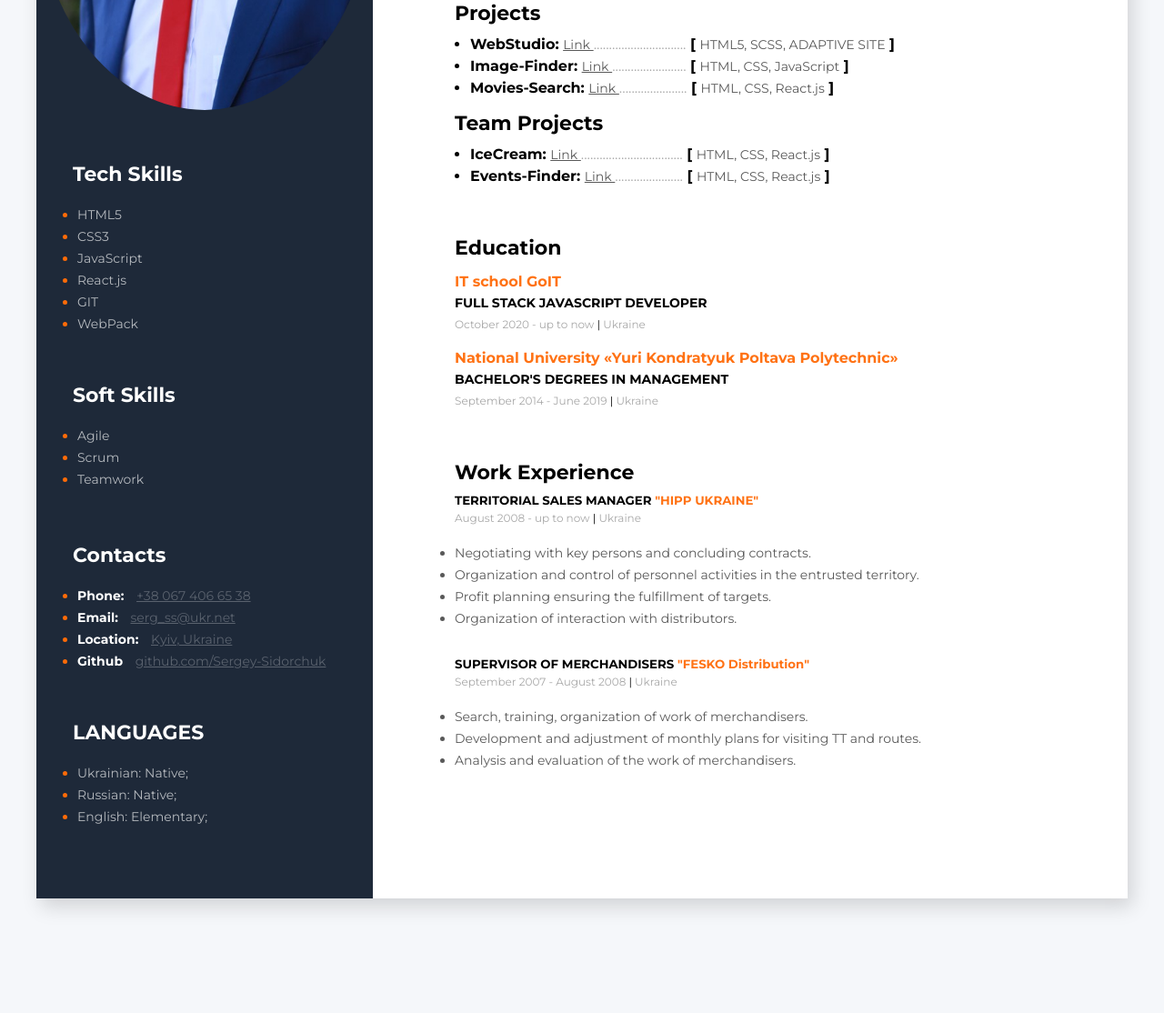
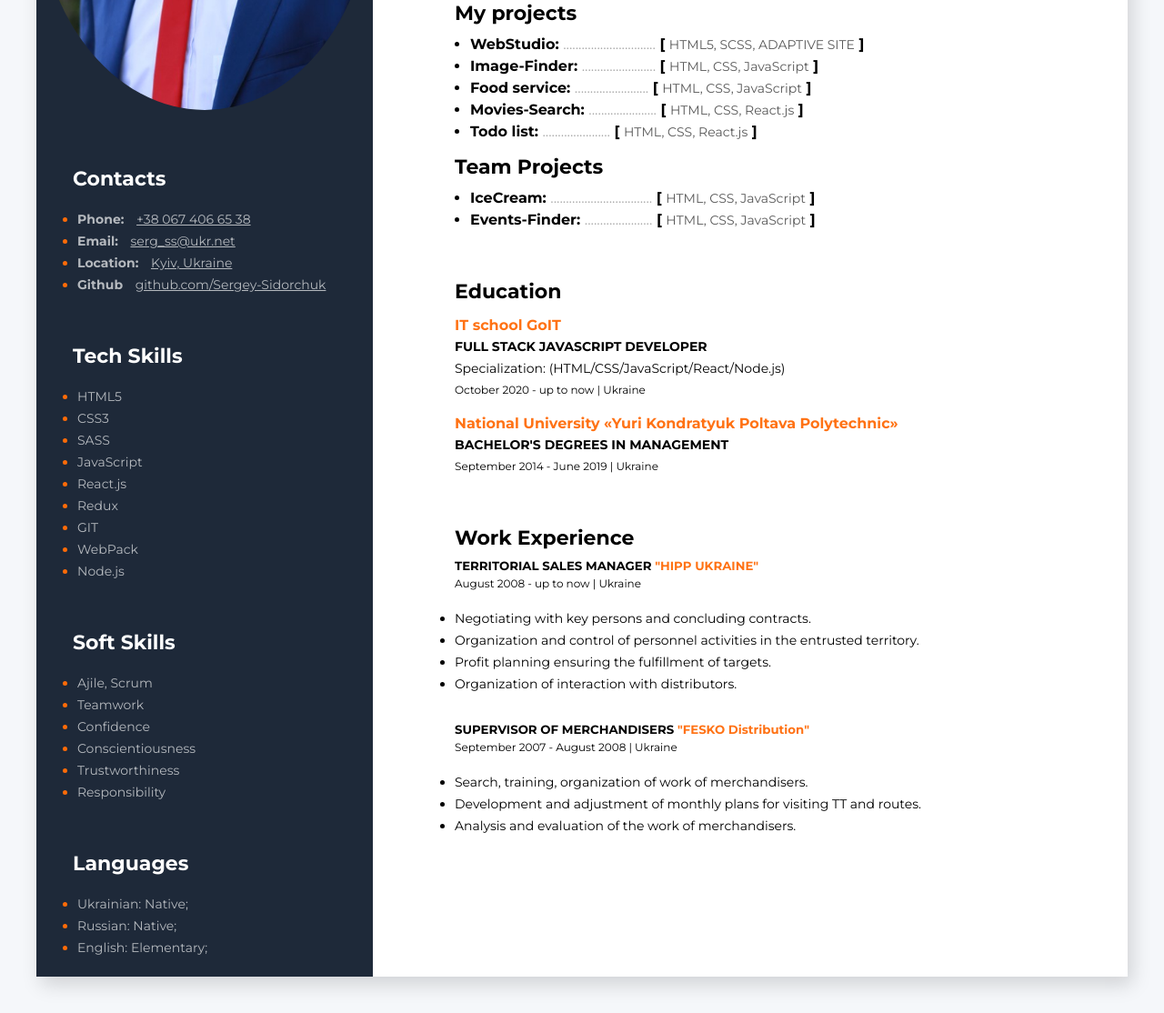
Before and after one commit to Sergey-Sidorchuk/resume, a plain HTML site: page index.html in a window 1280 px wide. Shown: the part 444-1558 px from the top of the page at 91% size. Before the commit the page ends 1472 px from the top, so only its background shows below. Drawn offline with Linux system fonts and the light colour scheme.

Commit message:
fixed info

```diff
--- a/index.html
+++ b/index.html
@@ -4,7 +4,7 @@
 <head>
     <meta charset="UTF-8" />
     <meta name="viewport" content="width=device-width, initial-scale=1.0" />
-    <title>My resume</title>
+    <title>Resume Sidorchuk Sergey</title>
     <link rel="stylesheet" href="./styles.css" />
     <link href="https://fonts.googleapis.com/css2?family=Montserrat:wght@400;700&display=swap" rel="stylesheet" />
 </head>
@@ -14,58 +14,6 @@
     <div class="wrapper">
         <aside class="sidebar">
             <img class="my-photo" src="./img/photo1.jpg" alt="my photo" />
-            <!--Tech Skills container-->
-            <div class="tech-skills-container">
-                <h3 class="tech-skills-title">Tech Skills</h3>
-                <ul>
-                    <li class="tech-skills-item">
-                        <span class="tech-skills-text">HTML5</span>
-                    </li>
-                    <li class="tech-skills-item">
-                        <span class="tech-skills-text">CSS3</span>
-                    </li>
-                    <li class="tech-skills-item">
-                        <span class="tech-skills-text">JavaScript</span>
-                    </li>
-                    <li class="tech-skills-item">
-                        <span class="tech-skills-text">React.js</span>
-                    </li>
-                    <li class="tech-skills-item">
-                        <span class="tech-skills-text">GIT</span>
-                    </li>
-                    <li class="tech-skills-item">
-                        <span class="tech-skills-text">WebPack</span>
-                    </li>
-                    <!-- <li class="tech-skills-item">
-                    <span class="tech-skills-text">Node.js</span>
-                </li>
-                <li class="tech-skills-item">
-                    <span class="tech-skills-text">Ajile, Scrum</span>
-                </li> -->
-                </ul>
-            </div>
-
-            <!--Soft Skills container-->
-            <div class="soft-skills-container">
-                <h3 class="soft-skills-title">Soft Skills</h3>
-                <ul>
-                    <li class="soft-skills-item">
-                        <span class="soft-skills-text">Agile</span>
-                    </li>
-
-                    <li class="soft-skills-item">
-                        <span class="soft-skills-text">Scrum</span>
-                    </li>
-
-                    <!-- <li class="soft-skills-item">
-                    <span class="soft-skills-text">GTD</span>
-                </li> -->
-
-                    <li class="soft-skills-item">
-                        <span class="soft-skills-text">Teamwork</span>
-                    </li>
-                </ul>
-            </div>
             <!--Contacts container-->
 
             <div class="contacts-container">
@@ -84,20 +32,77 @@
                         <span class="contacts-link-type">Location:</span>
                         <a class="contacts-link" href="mailto: serg_ss@ukr.net ">Kyiv, Ukraine</a>
                     </li>
-
-                    <!-- <li >
-            <span class="contacts-link-type">Linkedin</span>
-            <a class="contacts-link"
-                href="https://www.linkedin.com/in/alla-bondarenko-244ab3200/">linkedin.com/in/alla-bondarenko-244ab3200/</a>
-        </li> -->
                     <li class="soft-skills-item">
                         <span class="contacts-link-type">Github</span>
                         <a class="contacts-link" href="https://github.com/Sergey-Sidorchuk">github.com/Sergey-Sidorchuk</a>
                     </li>
                 </ul>
             </div>
-            <div class="soft-skills-container">
-                <h3 class="soft-skills-title">LANGUAGES</h3>
+
+                    <!-- <li >
+            <span class="contacts-link-type">Linkedin</span>
+            <a class="contacts-link"
+                href="https://www.linkedin.com/"></a>
+        </li> -->
+            <!--Tech Skills container-->
+            <div class="tech-skills-container">
+                <h3 class="tech-skills-title">Tech Skills</h3>
+                <ul>
+                    <li class="tech-skills-item">
+                        <span class="tech-skills-text">HTML5</span>
+                    </li>
+                    <li class="tech-skills-item">
+                        <span class="tech-skills-text">CSS3</span>
+                    </li>
+                    <li class="tech-skills-item"> <span class="tech-skills-text">SASS </span></li>
+                    <li class="tech-skills-item">
+                        <span class="tech-skills-text">JavaScript</span>
+                    </li>
+                    <li class="tech-skills-item">
+                        <span class="tech-skills-text">React.js</span>
+                    </li>
+                    <li class="tech-skills-item"> <span class="tech-skills-text">Redux</span></li>
+                    <li class="tech-skills-item">
+                        <span class="tech-skills-text">GIT</span>
+                    </li>
+                    <li class="tech-skills-item">
+                        <span class="tech-skills-text">WebPack</span>
+                    </li>
+                    <li class="tech-skills-item">
+                    <span class="tech-skills-text">Node.js</span>
+                </li>
+            </ul>
+        </div>
+
+        <!--Soft Skills container-->
+        <div class="soft-skills-container">
+            <h3 class="soft-skills-title">Soft Skills</h3>
+            <ul>
+                    <li class="tech-skills-item">
+                        <span class="tech-skills-text">Ajile, Scrum</span>
+                    </li>
+                    <li class="soft-skills-item">
+                        <span class="soft-skills-text">Teamwork</span>
+                    </li>
+
+                    <li class="soft-skills-item">
+                        <span class="soft-skills-text">Confidence</span>
+                    </li>
+                    <li class="soft-skills-item">
+                        <span class="soft-skills-text">Conscientiousness</span>
+                    </li>
+                    <li class="soft-skills-item">
+                        <span class="soft-skills-text">Trustworthiness</span>
+                    </li>
+
+                    <li class="soft-skills-item">
+                        <span class="soft-skills-text">Responsibility</span>
+                    </li>
+                </ul>
+            </div>
+
+            <div class="soft-skills-container soft-skills-container-last">
+                <h3 class="soft-skills-title">Languages</h3>
                 <ul>
                     <li class="soft-skills-item">
                         <span class="soft-skills-text">Ukrainian: Native;</span>
@@ -129,13 +134,13 @@
 
             <!--projects container-->
             <div class="projects-container">
-                <h3 class="about-me-title">Projects</h3>
+                <h3 class="about-me-title">My projects</h3>
                 <ul class="project-list">
                     <li class="projects-item">
                         <p class="project-title">WebStudio:</p>
 
                         <a class="projects-links" href="https://sergey-sidorchuk.github.io/goit-markup-hw-08/">
-                            Link
+
                         </a>
                         <span class="dots">..............................</span>
                         <span>
@@ -149,7 +154,17 @@
                         <p class="project-title">Image-Finder:</p>
                         <a class="projects-links"
                             href="https://sergey-sidorchuk.github.io/goit-react-hw-03-image-finder/">
-                            Link
+
+                        </a>
+                        <span class="dots">........................</span>
+                        <span><b>[</b> <span class="tech-name"> HTML, CSS, JavaScript</span>
+                            <b>]</b></span>
+                    </li>
+                    <li class="projects-item">
+                        <p class="project-title">Food service:</p>
+                        <a class="projects-links"
+                            href="https://sergey-sidorchuk.github.io/goit-js-hw-10-food-service/">
+
                         </a>
                         <span class="dots">........................</span>
                         <span><b>[</b> <span class="tech-name"> HTML, CSS, JavaScript</span>
@@ -159,7 +174,17 @@
                     <li class="projects-item">
                         <p class="project-title">Movies-Search:</p>
                         <a class="projects-links" href="https://sss-netlify-goit-react-hw-05-movies.netlify.app/">
-                            Link
+
+                        </a>
+                        <span class="dots">......................</span>
+                        <span>
+                            <b>[</b> <span class="tech-name">HTML, CSS, React.js</span>
+                            <b>]</b></span>
+                    </li>
+                    <li class="projects-item">
+                        <p class="project-title">Todo list:</p>
+                        <a class="projects-links" href="https://sergey-sidorchuk.github.io/react-todo/">
+
                         </a>
                         <span class="dots">......................</span>
                         <span>
@@ -173,21 +198,21 @@
                     <li class="projects-item">
                         <p class="project-title">IceCream:</p>
                         <a class="projects-links" href="https://yuliiakun.github.io/IceCream-team-project/">
-                            Link
+
                         </a>
                         <span class="dots">.................................</span>
                         <span>
-                            <b>[</b> <span class="tech-name">HTML, CSS, React.js</span>
+                            <b>[</b> <span class="tech-name">HTML, CSS, JavaScript</span>
                             <b>]</b></span>
                     </li>
                     <li class="projects-item">
                         <p class="project-title">Events-Finder:</p>
                         <a class="projects-links" href="https://marishka95s.github.io/group5-project-official-version/">
-                            Link
+
                         </a>
                         <span class="dots">......................</span>
                         <span>
-                            <b>[</b> <span class="tech-name">HTML, CSS, React.js</span>
+                            <b>[</b> <span class="tech-name">HTML, CSS, JavaScript</span>
                             <b>]</b></span>
                     </li>
                 </ul>
@@ -199,6 +224,7 @@
 
                 <h4 class="profession-company">IT school GoIT</h4>
                 <h5 class="managment">FULL STACK JAVASCRIPT DEVELOPER</h5>
+                <span class="profession-duties-item">Specialization: (HTML/CSS/JavaScript/React/Node.js)</span> <br>
                 <span class="profession-period">
                     October 2020 - up to now
                     <span class="profession-divider">|</span> Ukraine
--- a/styles.css
+++ b/styles.css
@@ -52,13 +52,13 @@ body {
   font-size: 14px;
   font-weight: 400;
   line-height: 24px;
-  color: #5a626e;
+  color: #b5b9be;;
 }
 .contacts-link-type {
   font-size: 14px;
   font-weight: 700;
   line-height: 24px;
-  color: #ffffff;
+  color: #b5b9be;
   margin-right: 10px;
 }
 .tech-skills-title {
@@ -89,6 +89,10 @@ body {
   margin-left: 40px;
   margin-right: 40px;
 }
+.soft-skills-container-last {
+  margin-bottom: 20px;
+}
+
 .soft-skills-title {
   font-size: 22px;
   font-weight: 700;
@@ -119,6 +123,7 @@ body {
 }
 .description {
   font-size: 14px;
+  color: 000;
   font-weight: 400;
   line-height: 24px;
   margin-top: 24px;
@@ -170,7 +175,7 @@ body {
   color: #ff7214;
 }
 .profession-period {
-  color: #a8a8a8;
+  color: #000000;
   font-size: 12px;
   font-weight: 400;
   line-height: 24px;
@@ -184,7 +189,7 @@ body {
 }
 
 .profession-duties-item {
-  color: #595959;
+  color: #000000;
   font-size: 14px;
   font-weight: 400;
   line-height: 24px;
```
